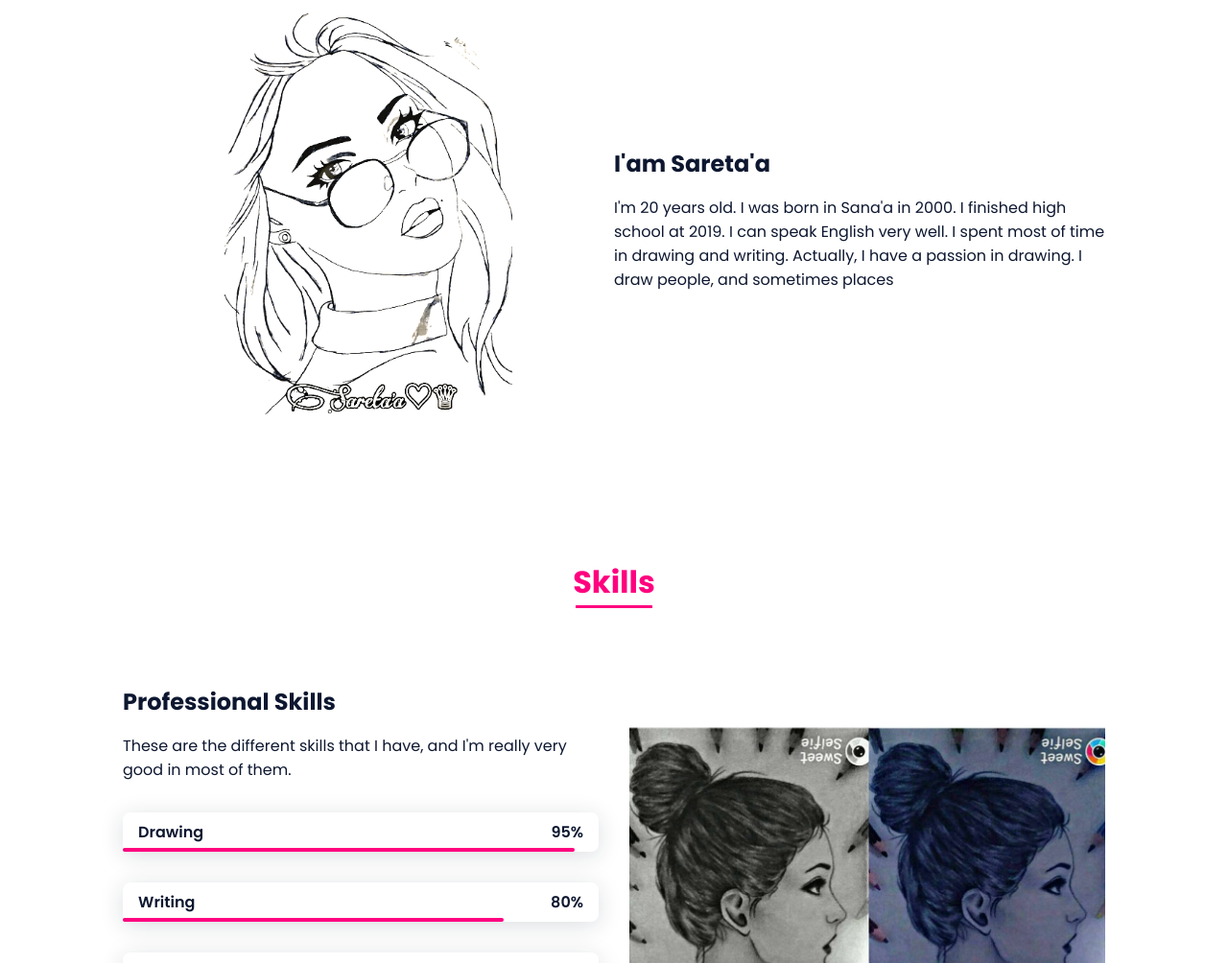
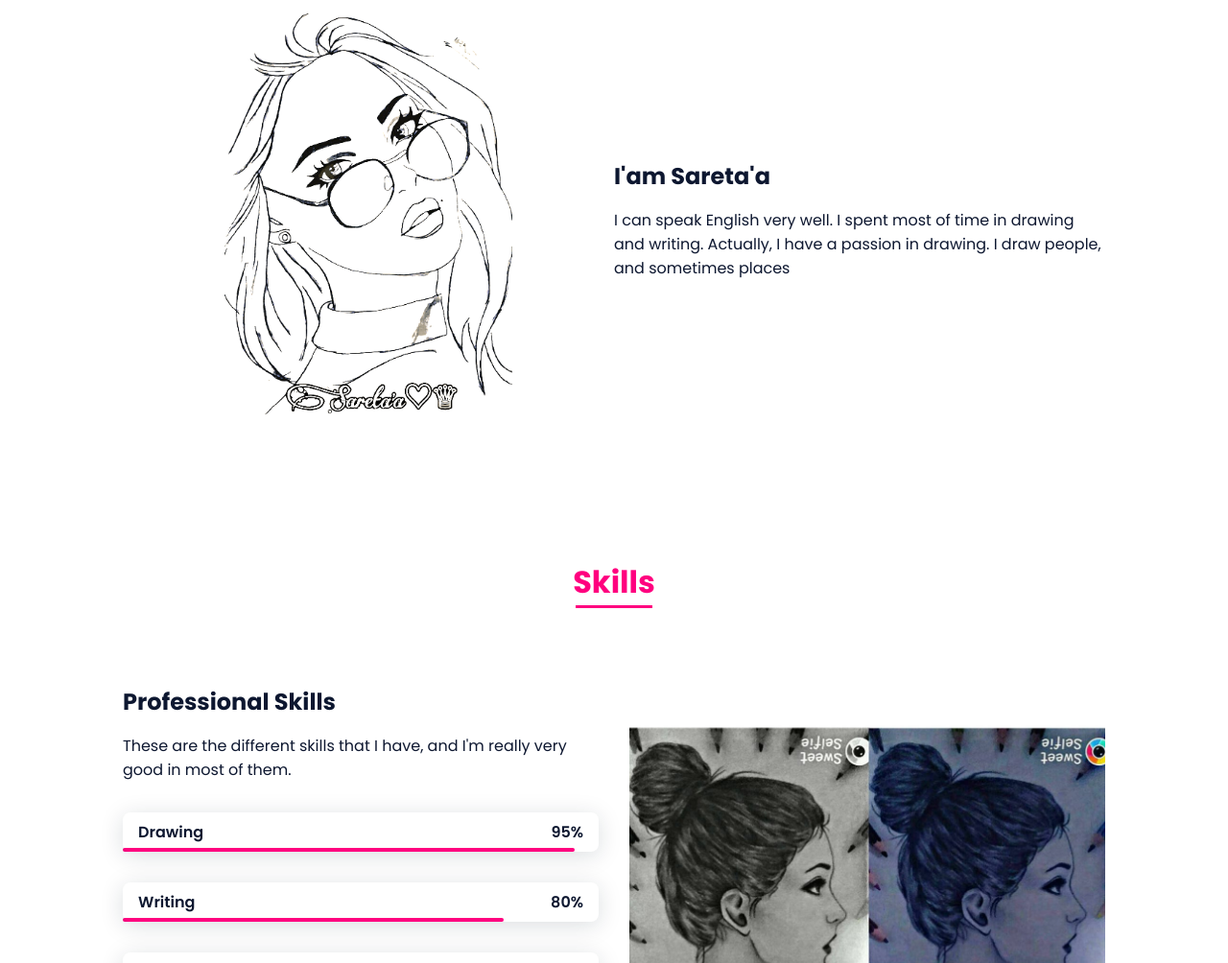
Before and after one commit to Saretaa/Saretaa, a plain HTML site: page index.html in a window 1280 px wide. Shown: the part 896-1900 px from the top of the page at 96% size. Drawn offline with nearby package versions, Linux system fonts and the light colour scheme.

Commit message:
Update index.html

```diff
--- a/index.html
+++ b/index.html
@@ -81,7 +81,7 @@
 
                 <div>
                     <h2 class="about__subtitle">I'am Sareta'a</h2>
-                    <p class="about__text">I'm 20 years old. I was born in Sana'a in 2000. I finished high school at 2019. I can speak English very well. I spent most of time in drawing and writing. Actually, I have a passion in drawing. I draw people, and sometimes places</p>
+                    <p class="about__text"> I can speak English very well. I spent most of time in drawing and writing. Actually, I have a passion in drawing. I draw people, and sometimes places</p>
                 </div>
             </div>
         </section>
```
